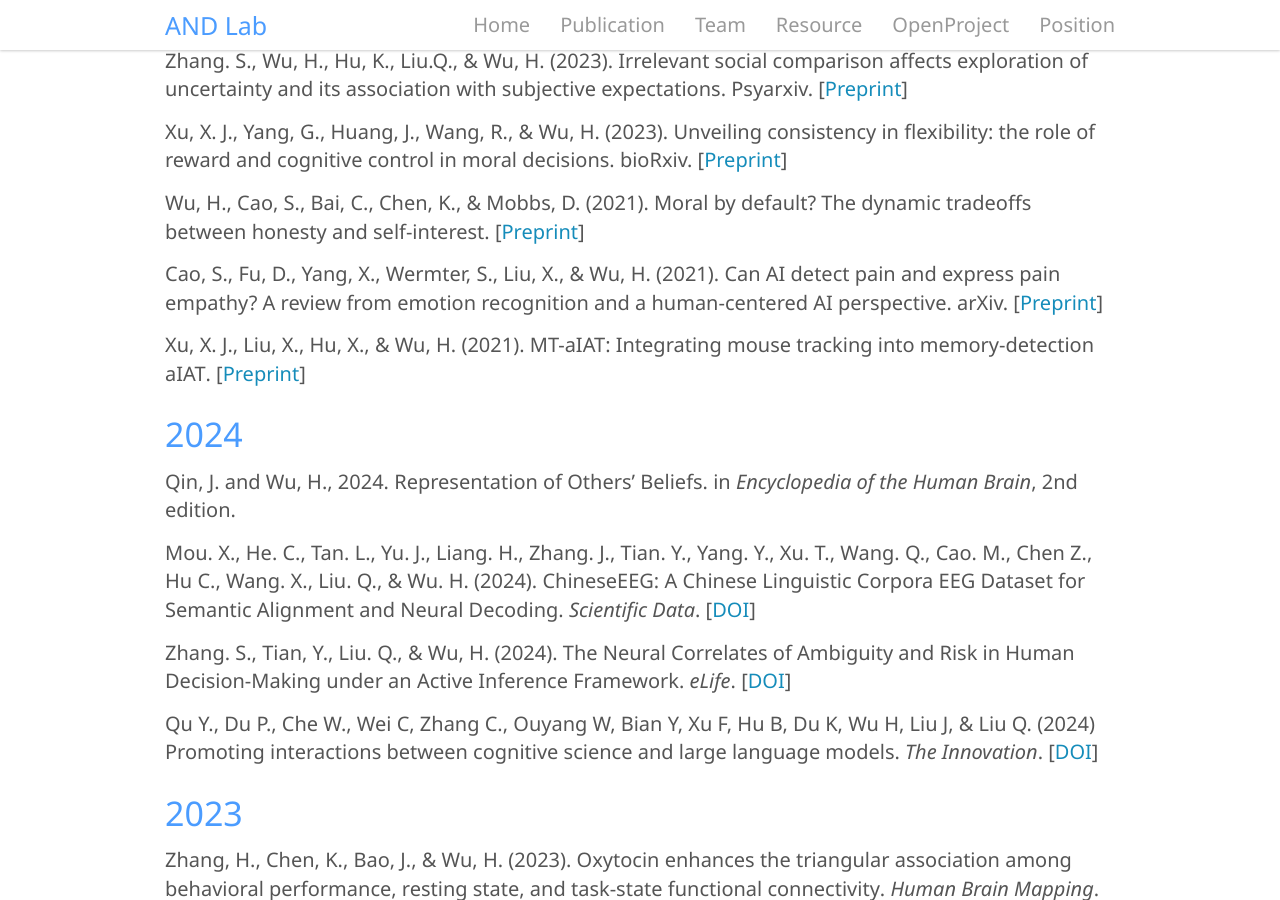
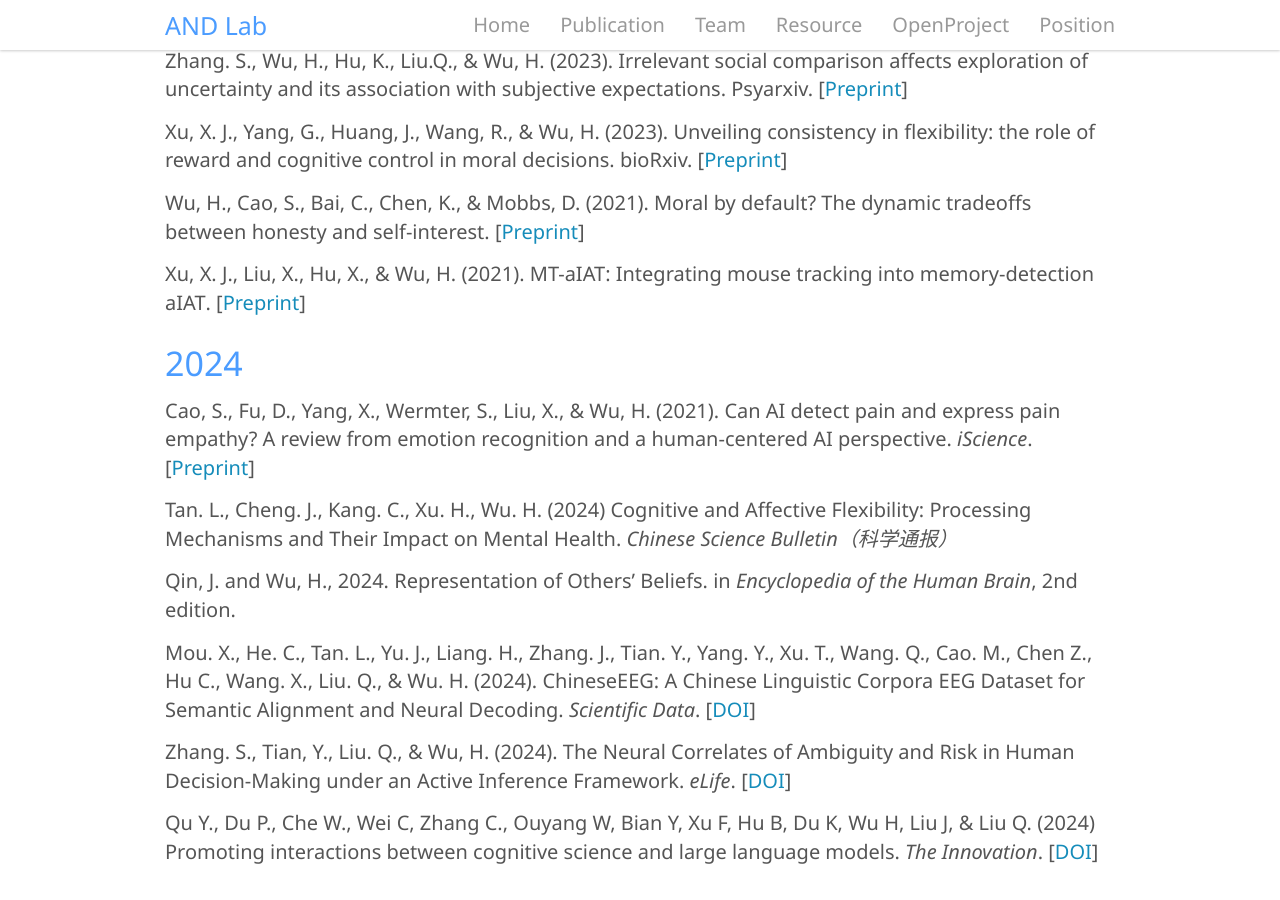
Before and after one commit to andlab-um/lab-website, a Jekyll site: the page built from _pages/publication.md, in a window 1280 px wide and 900 px high, scrolled down 538 px. Built offline with Jekyll 4.4.1, drawn with Linux system fonts in a browser that asks for light colours; nearby versions of some CDN libraries.

Commit message:
Update publication.md

```diff
--- a/_pages/publication.md
+++ b/_pages/publication.md
@@ -28,11 +28,15 @@ Xu, X. J., Yang, G., Huang, J., Wang, R., & Wu, H. (2023). **Unveiling consisten
 
 Wu, H., Cao, S., Bai, C., Chen, K., & Mobbs, D. (2021). **Moral by default? The dynamic tradeoffs between honesty and self-interest**. [[Preprint](https://doi.org/10.31234/osf.io/kr4pw){:target="_blank"}]
 
-Cao, S., Fu, D., Yang, X., Wermter, S., Liu, X., & Wu, H. (2021). **Can AI detect pain and express pain empathy? A review from emotion recognition and a human-centered AI perspective**. arXiv. [[Preprint](https://doi.org/10.48550/ARXIV.2110.04249){:target="_blank"}]
+
 
 Xu, X. J., Liu, X., Hu, X., & Wu, H. (2021). **MT-aIAT: Integrating mouse tracking into memory-detection aIAT**. [[Preprint](https://doi.org/10.31234/osf.io/ny9xq){:target="_blank"}]
 
 ### 2024
+Cao, S., Fu, D., Yang, X., Wermter, S., Liu, X., & Wu, H. (2021). **Can AI detect pain and express pain empathy? A review from emotion recognition and a human-centered AI perspective**. *iScience*. [[Preprint](https://doi.org/10.48550/ARXIV.2110.04249){:target="_blank"}]
+
+Tan. L., Cheng. J., Kang. C., Xu. H., Wu. H. (2024) **Cognitive and Affective Flexibility: Processing Mechanisms and Their Impact on Mental Health.** *Chinese Science Bulletin（科学通报）*
+
 Qin, J. and Wu, H., 2024. **Representation of Others' Beliefs**. in *Encyclopedia of the Human Brain*, 2nd edition.
 
 Mou. X., He. C., Tan. L., Yu. J., Liang. H., Zhang. J., Tian. Y., Yang. Y., Xu. T., Wang. Q., Cao. M., Chen Z., Hu C., Wang. X., Liu. Q., & Wu. H. (2024). **ChineseEEG: A Chinese Linguistic Corpora EEG Dataset for Semantic Alignment and Neural Decoding**. *Scientific Data*. [[DOI](https://doi.org/10.1038/s41597-024-03398-7){:target="_blank"}]
```
